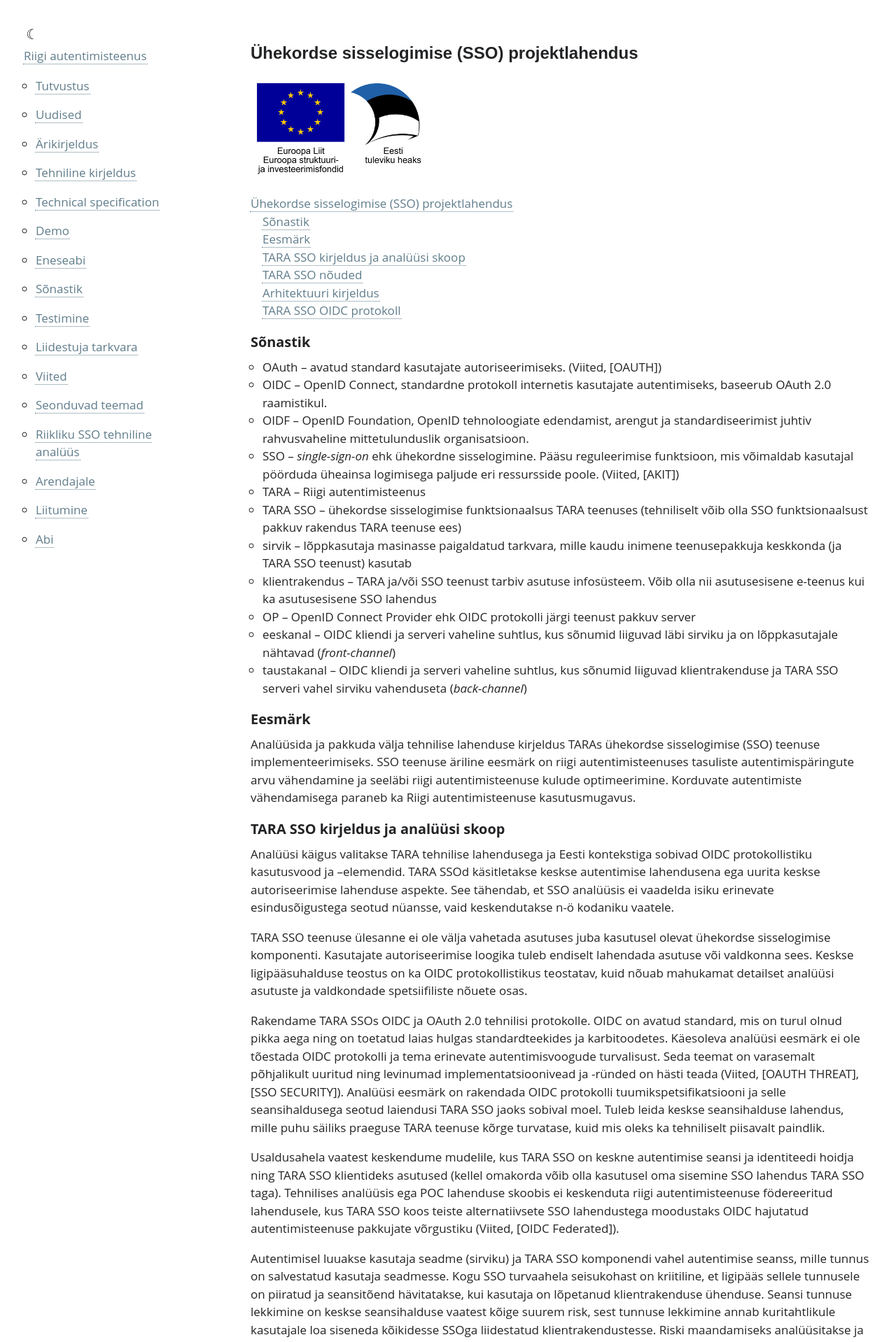
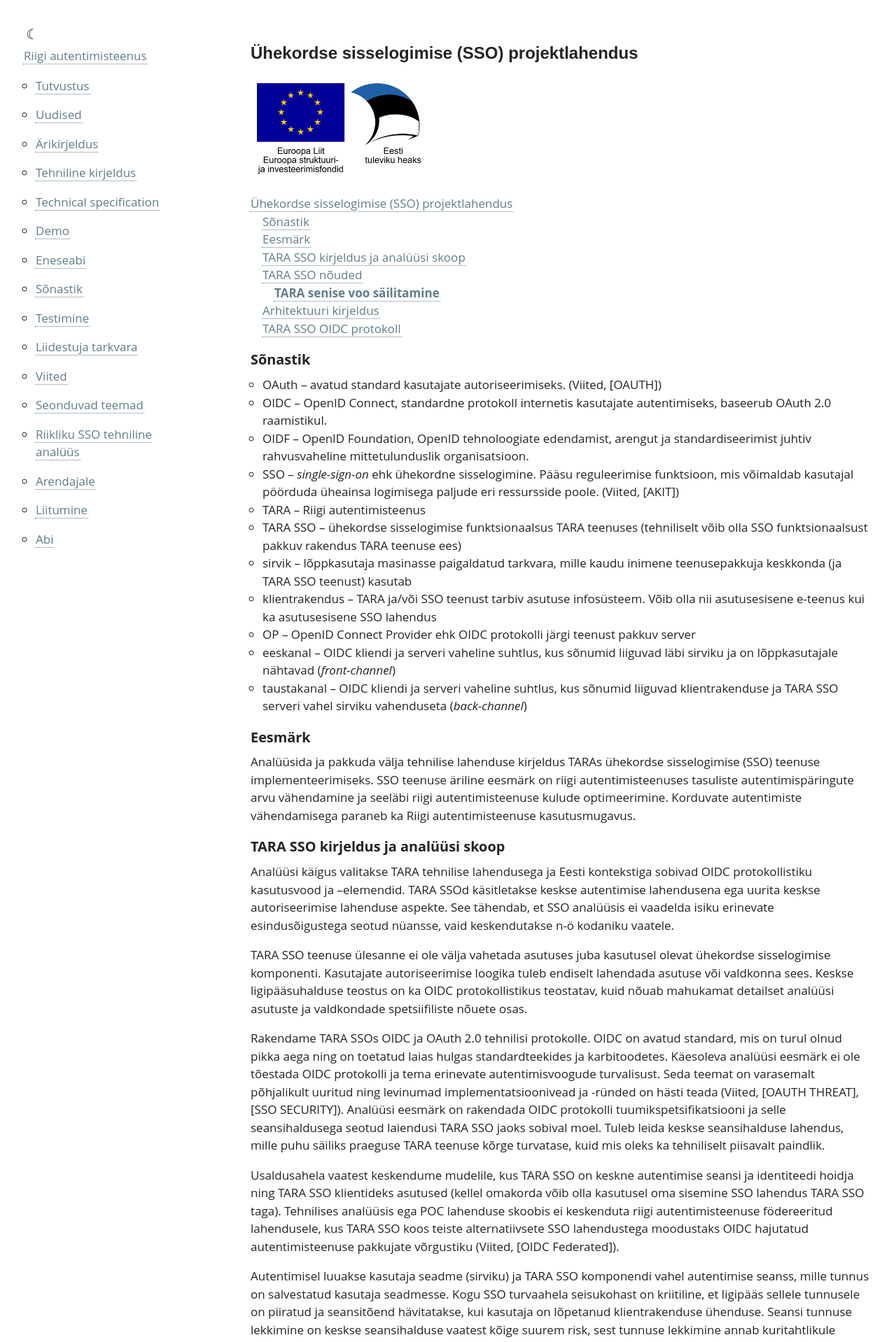
Before and after one commit to e-gov/TARA-Doku, a Jekyll site: the page built from SSO projektlahendus.md, in a window 1280 px wide. Shown: the top 1918 px of the page at 70% size. Built offline with Jekyll 4.4.1, drawn with Linux system fonts in a browser that asks for light colours; our own code applies the rules of GitHub Pages for plain Markdown files.

Commit message:
Update SSO projektlahendus.md

```diff
--- a/SSO projektlahendus.md
+++ b/SSO projektlahendus.md
@@ -41,7 +41,7 @@ Autentimisel luuakse kasutaja seadme (sirviku) ja TARA SSO komponendi vahel aute
 
 ## TARA SSO nõuded
 
-**TARA senise voo säilitamine**
+### **TARA senise voo säilitamine**
 
 Kliendid, kellel pole keskse seansihalduse järele vajadust, peaksid saama jätkata TARA teenuse kasutamist senisel kujul. Igasugune lisaarendus olemasolevatele klientidele TARA SSO teenuse lisandumisega tuleks välistada. Seda kasutusjuhtu toetab valitud arhitektuuriline lahendus, kus TARA SSO komponent paigaldatakse TARA komponendist eraldi. TARA SSO toetamiseks vajalikud muudatused saab TARA protokollis teha ilma olemasolevate klientide liidest muutmata. SSO funktsionaalsuse toetamiseks on soovitatav TARA liideses sisendparameetrina implementeerida klientrakenduse identifikaatori vastuvõtmise võimalus. TARA SSO kasutab vastavat päringu välja, et edastada TARA SSO komponendist autentimispäringu saatnud klientrakenduse identifikaator TARA komponendile. Väli peab TARA protokollis olema mittekohustuslik ja lubatud kasutada ainult TARA SSO serveri edastatud päringute korral.
 
```
